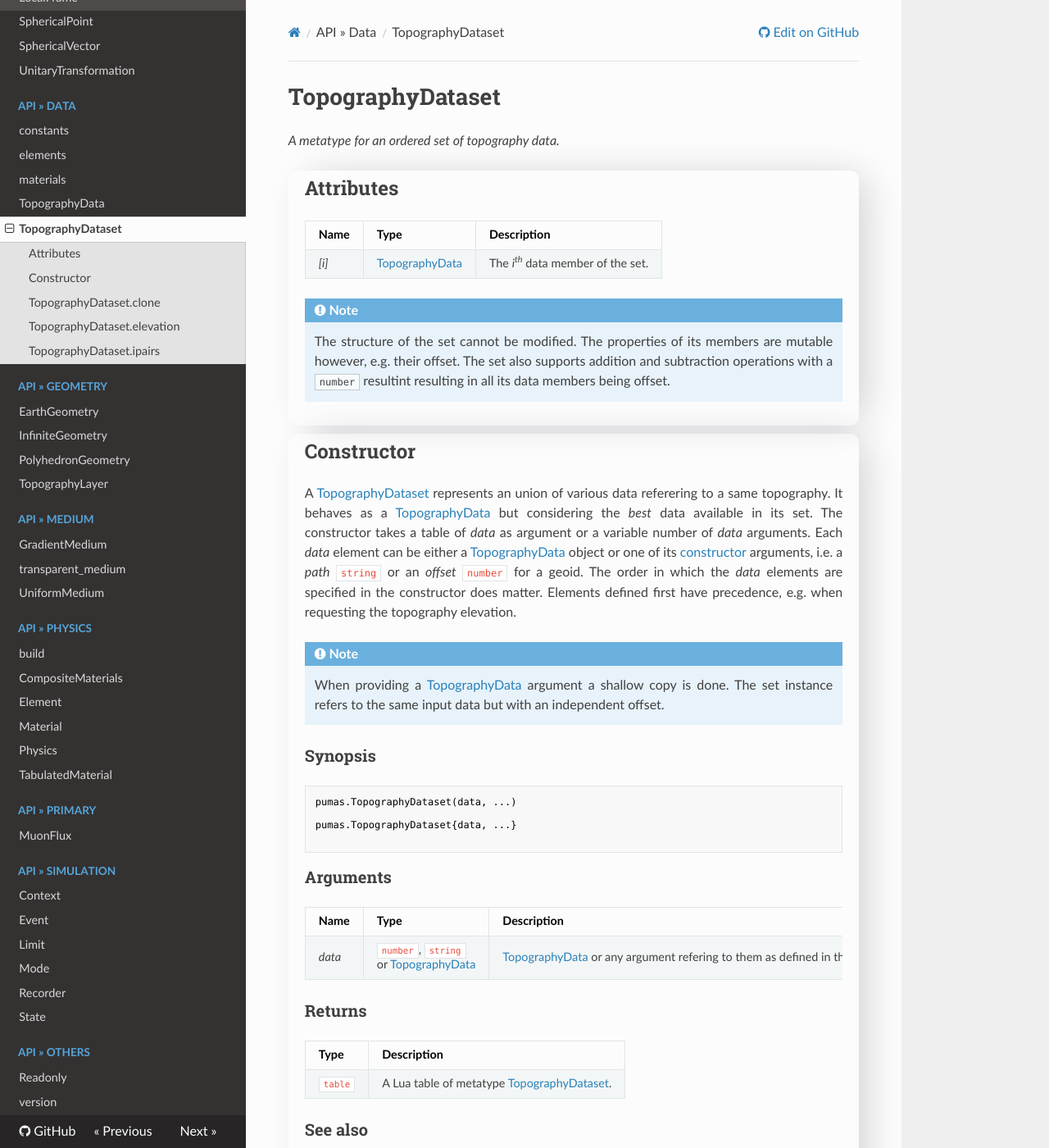
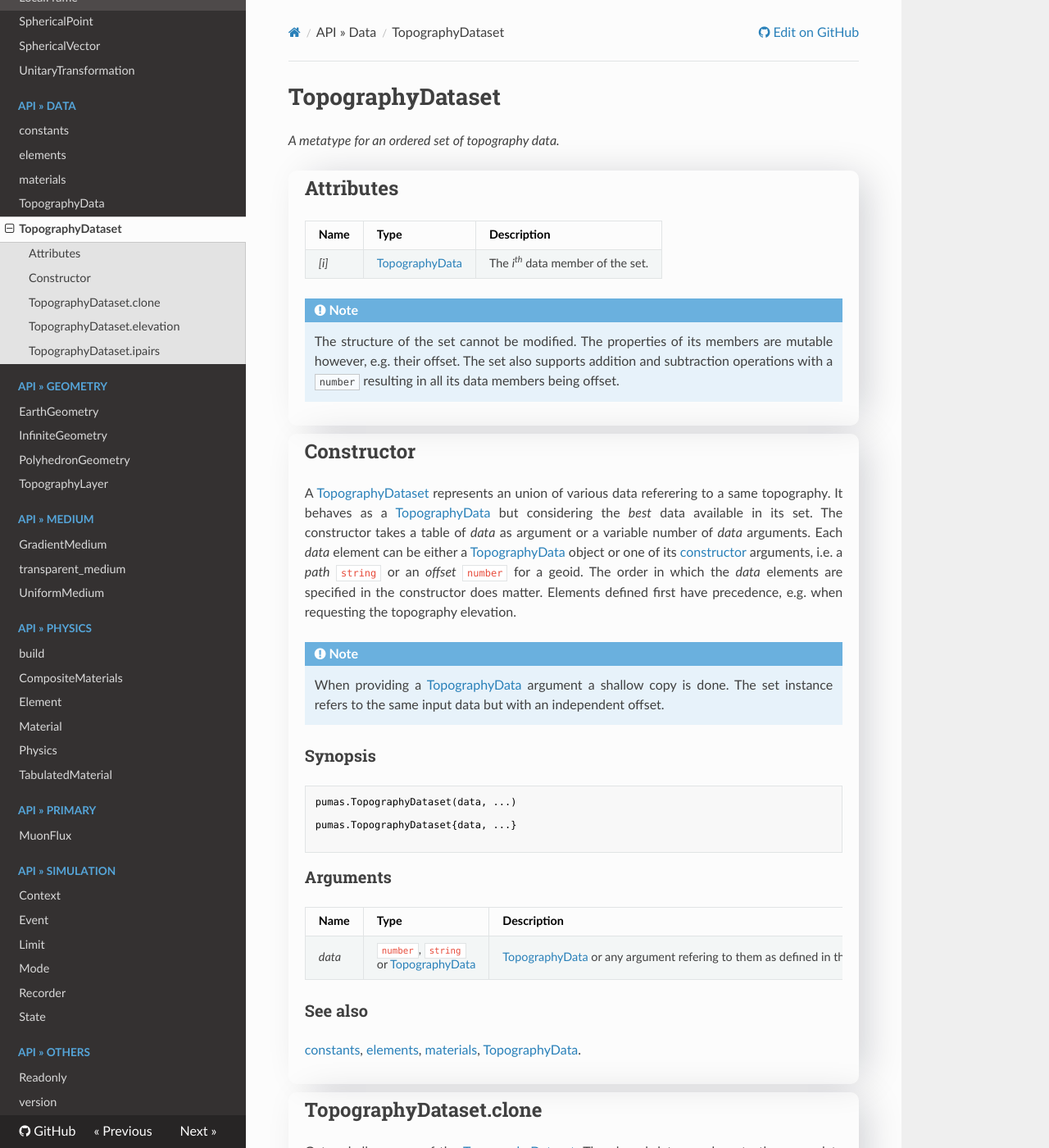
Before and after one commit to niess/pumas-luajit, an MkDocs documentation site: the page built from docs/docs/api/data/TopographyDataset.md, in a window 1280 px wide and 1400 px high. Shown: the whole window at 82% size. Built offline with MkDocs 1.6.1, drawn with Linux system fonts in a browser that asks for light colours; nearby versions of some CDN libraries.

Commit message:
Test and patch TopographyDataset

```diff
--- a/docs/docs/api/data/TopographyDataset.md
+++ b/docs/docs/api/data/TopographyDataset.md
@@ -12,8 +12,8 @@ _A metatype for an ordered set of topography data._
 !!! note
     The structure of the set cannot be modified. The properties of its members
     are mutable however, e.g. their offset. The set also supports addition and
-    subtraction operations with a `number` resultint resulting in all its data
-    members being offset.
+    subtraction operations with a `number` resulting in all its data members
+    being offset.
     {: .justify }
 </div>
 
@@ -52,13 +52,6 @@ pumas.TopographyDataset{data, ...}
 |Name|Type|Description|
 |----|----|-----------|
 |*data*|`number`, `string` or [TopographyData](TopographyData.md)| [TopographyData](TopographyData.md) or any argument refering to them as defined in the [TopographyData constructor](TopographyData.md#constructor).|
-
-
-### Returns
-
-|Type|Description|
-|----|-----------|
-|`table`| A Lua table of metatype [TopographyDataset](TopographyDataset.md).|
 
 ### See also
 
```
Also changed, not shown: docs/docs/api/data/TopographyData.md (+0 -7 lines), 1 other file.
